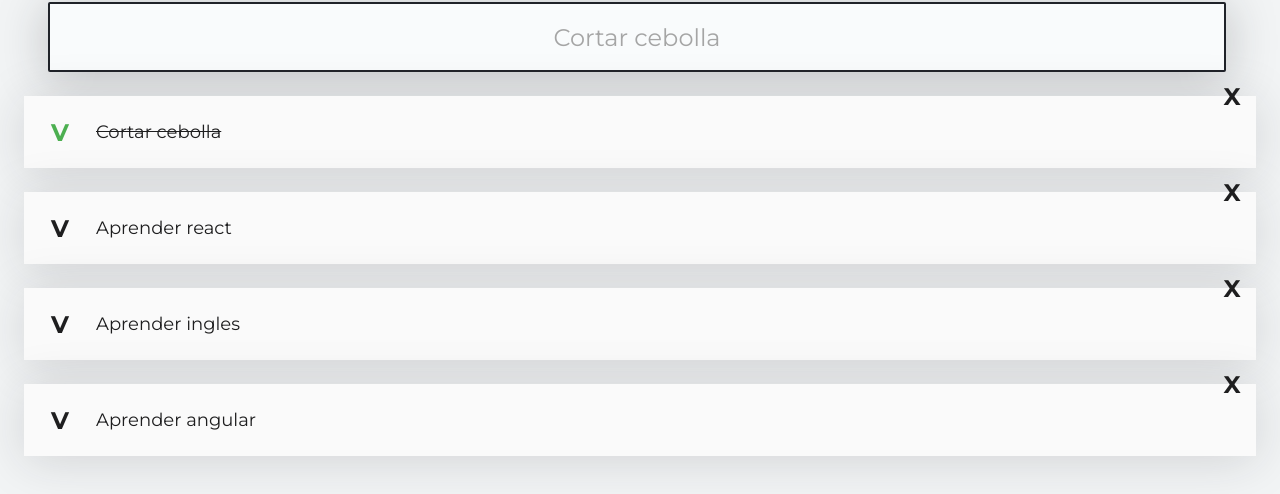
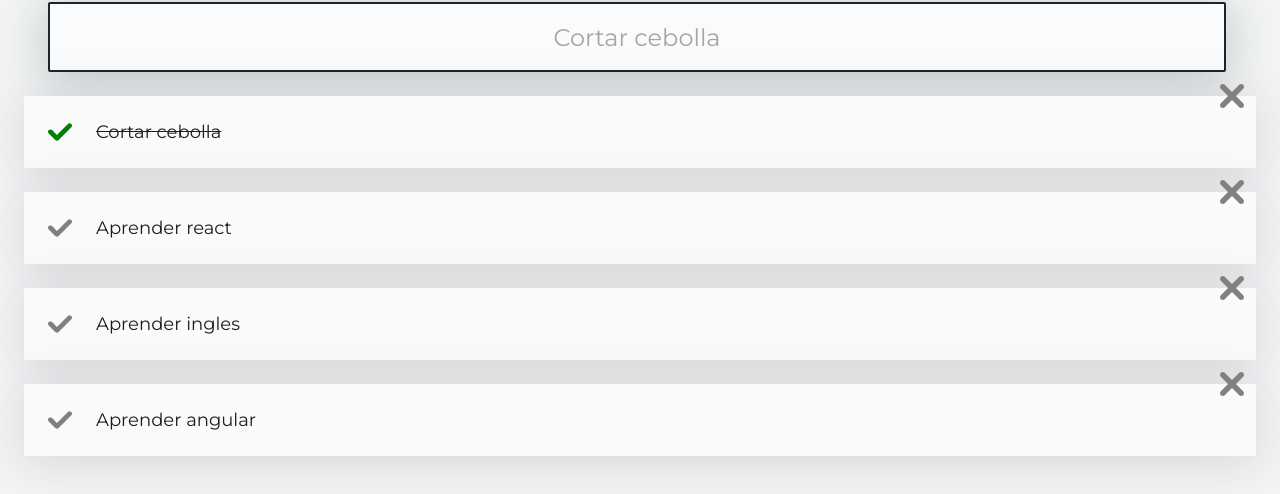
Before and after one commit to darwing-21/todo-machine, a React (Create React App) app: page / in a window 1280 px wide. Shown: the part 123-617 px from the top of the page. Built offline with nearby package versions, Linux system fonts and the light colour scheme.

Commit message:
feat(todo machine): add icon

```diff
--- /dev/null
+++ b/src/CompleteIcon.js
@@ -0,0 +1,14 @@
+import React from 'react';
+import { TodoIcon } from './TodoIcon';
+
+function CompleteIcon({ completed, onComplete }) {
+    return (
+        <TodoIcon
+            type="check"
+            color={completed ? 'green' : 'gray'}
+            onClick={onComplete}
+        />
+    );
+}
+
+export { CompleteIcon };
--- /dev/null
+++ b/src/DeleteIcon.js
@@ -0,0 +1,14 @@
+import React from 'react';
+import { TodoIcon } from './TodoIcon';
+
+function DeleteIcon({ onDelete }) {
+    return (
+        <TodoIcon
+            type="delete"
+            color="gray"
+            onClick={onDelete}
+        />
+    );
+}
+
+export { DeleteIcon };
--- /dev/null
+++ b/src/TodoIcon.css
@@ -0,0 +1,40 @@
+.Icon-container {
+  cursor: pointer;
+  display: flex;
+  justify-content: center;
+  align-items: center;
+  height: 48px;
+  width: 48px;
+  font-size: 24px;
+  font-weight: bold;
+  /* background-color: #CCC; */
+}
+
+.Icon-container-check {
+  position: absolute;
+  left: 12px;
+}
+.Icon-container-check--active {
+  color: #4caf50;
+}
+
+.Icon-container-delete {
+  position: absolute;
+  top: -24px;
+  right: 0;
+}
+.Icon-container-delete:hover {
+  color: red;
+}
+
+.Icon-svg {
+  width: 24px;
+  height: 24px;
+}
+
+.Icon-container-check:hover .Icon-svg {
+  fill: green;
+}
+.Icon-container-delete:hover .Icon-svg {
+  fill: red;
+}
--- /dev/null
+++ b/src/TodoIcon.js
@@ -0,0 +1,21 @@
+import { ReactComponent as CheckSVG } from './check.svg';
+import { ReactComponent as DeleteSVG } from './delete.svg';
+import './TodoIcon.css';
+
+const iconTypes = {
+    "check": (color) => <CheckSVG className="Icon-svg" fill={color} />,
+    "delete": (color) => <DeleteSVG className="Icon-svg" fill={color} />,
+};
+
+function TodoIcon({ type, color, onClick }) {
+    return (
+        <span
+            className={`Icon-container Icon-container-${type}`}
+            onClick={onClick}
+        >
+            {iconTypes[type](color)}
+        </span>
+    )
+}
+
+export { TodoIcon };
--- a/src/TodoItem.css
+++ b/src/TodoItem.css
@@ -18,31 +18,3 @@
 .TodoItem-p--complete {
   text-decoration: line-through;
 }
-
-.Icon {
-  cursor: pointer;
-  display: flex;
-  justify-content: center;
-  align-items: center;
-  height: 48px;
-  width: 48px;
-  font-size: 24px;
-  font-weight: bold;
-}
-
-.Icon-check {
-  position: absolute;
-  left: 12px;
-}
-.Icon-check--active {
-  color: #4caf50;
-}
-
-.Icon-delete {
-  position: absolute;
-  top: -24px;
-  right: 0;
-}
-.Icon-delete:hover {
-  color: red;
-}
--- a/src/TodoItem.js
+++ b/src/TodoItem.js
@@ -1,21 +1,22 @@
+import { CompleteIcon } from './CompleteIcon'
+import { DeleteIcon } from './DeleteIcon'
 import './TodoItem.css';
 
 function TodoItem(props) {
   return (
     <li className="TodoItem">
-      <span className={`Icon Icon-check ${props.completed && "Icon-check--active"}`}
-        onClick={props.onCompleted}
+      <CompleteIcon
+        completed={props.completed}
+        onComplete={props.onCompleted}
+      />
 
-      >
-        V
-      </span>
       <p className={`TodoItem-p ${props.completed && "TodoItem-p--complete"}`}>
         {props.text}
       </p>
-      <span className="Icon Icon-delete"
-        onClick={props.onDeleted}>
-        X
-      </span>
+
+      <DeleteIcon
+        onDelete={props.onDeleted}
+      />
     </li>
   );
 }
```
Also changed, not shown: src/check.svg (added), src/delete.svg (added).
